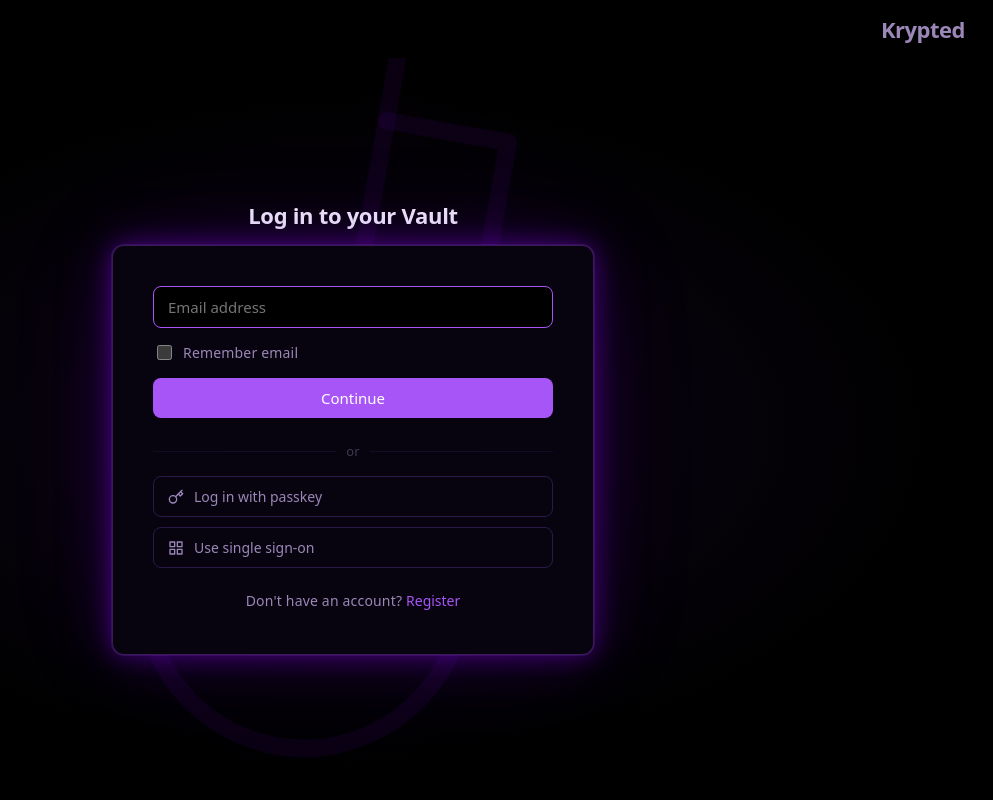
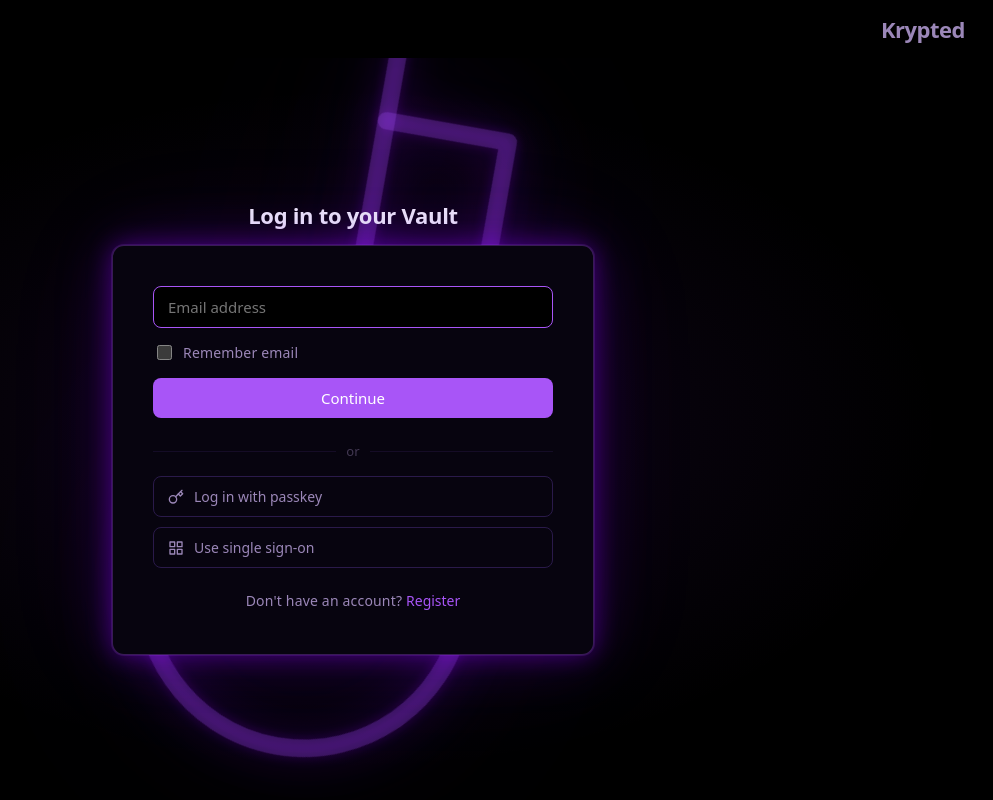
Before and after one commit to ufjustinoh/Krypted, a React (Vite) app in the folder frontend/: page / in a window 1280 px wide. Shown: the whole page, without its empty margins (287-1280 px from the left). Built offline with nearby package versions, Linux system fonts and the light colour scheme.

Commit message:
Add purple LED glow to background key

```diff
--- a/frontend/src/App.css
+++ b/frontend/src/App.css
@@ -38,11 +38,15 @@
   height: 75vw;
   max-width: 700px;
   max-height: 700px;
-  color: rgba(139, 0, 255, 0.07);
+  color: rgba(168, 85, 247, 0.25);
   transform: rotate(-35deg);
   pointer-events: none;
   z-index: 0;
-  filter: drop-shadow(0 0 18px rgba(139, 0, 255, 0.15));
+  filter:
+    drop-shadow(0 0 6px rgba(139, 0, 255, 0.8))
+    drop-shadow(0 0 20px rgba(139, 0, 255, 0.5))
+    drop-shadow(0 0 50px rgba(139, 0, 255, 0.3))
+    drop-shadow(0 0 100px rgba(139, 0, 255, 0.15));
 }
 
 .auth-content > *:not(.bg-key) {
```
